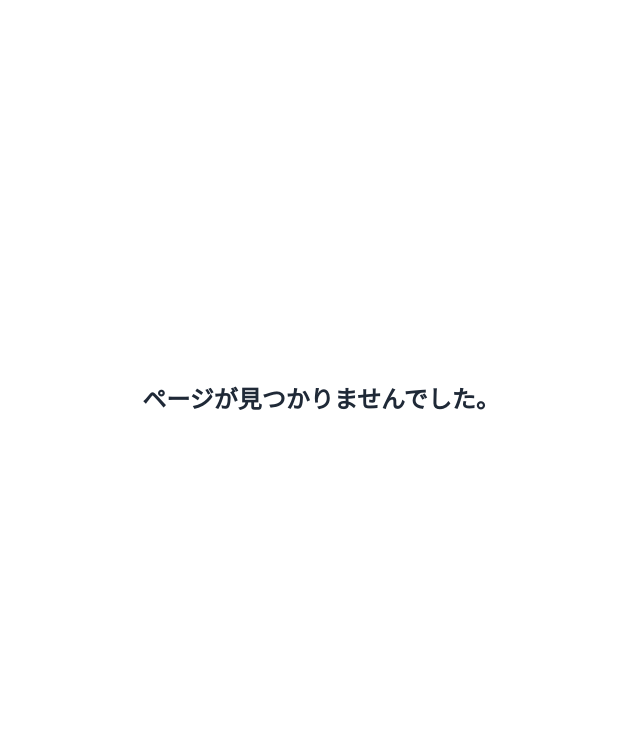
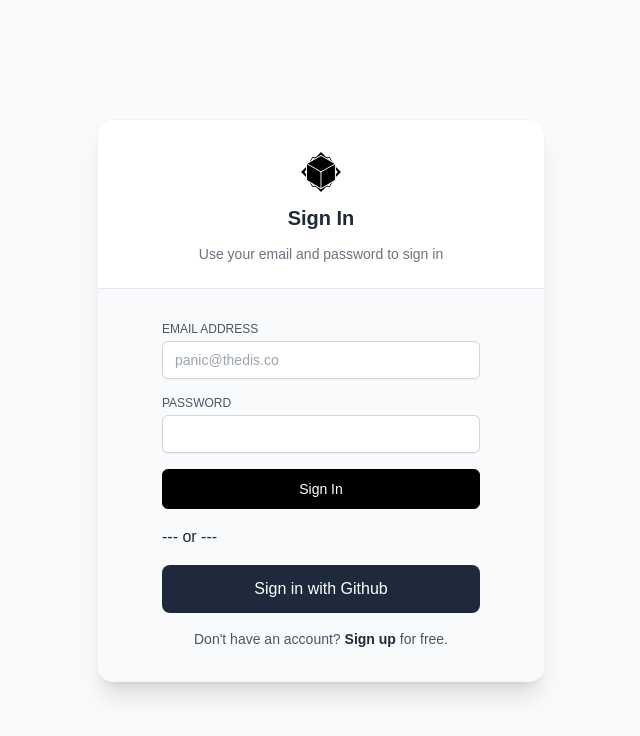
Before and after one commit to MSK1206/nextjs-approuter-tailwindcss-prisma-postgres-nextauth-app, a Next.js app: page /login in a window 1280 px wide. Before the commit this address had no page. Shown: the top 736 px of the page, without its empty margins (319-959 px from the left). Built offline with nearby package versions, Linux system fonts and the light colour scheme; a web font is replaced by a local one.

Commit message:
Add: Login

```diff
--- /dev/null
+++ b/src/app/login/page.tsx
@@ -0,0 +1,29 @@
+import Image from 'next/image';
+import Link from 'next/link';
+import Form from '@/app/components/page/login/Form/Form';
+
+export default function Login() {
+  return (
+    <div className="flex h-screen w-screen items-center justify-center bg-gray-50">
+      <div className="z-10 w-full max-w-md overflow-hidden rounded-2xl border border-gray-100 shadow-xl">
+        <div className="flex flex-col items-center justify-center space-y-3 border-b border-gray-200 bg-white px-4 py-6 pt-8 text-center sm:px-16">
+          <Link href="/">
+            <Image
+              src="/mylogo.svg"
+              priority
+              alt="Logo"
+              className="h-10 w-10 rounded-full"
+              width={20}
+              height={20}
+            />
+          </Link>
+          <h3 className="text-xl font-semibold">Sign In</h3>
+          <p className="text-sm text-gray-500">
+            Use your email and password to sign in
+          </p>
+        </div>
+        <Form type="login" />
+      </div>
+    </div>
+  );
+}
```
